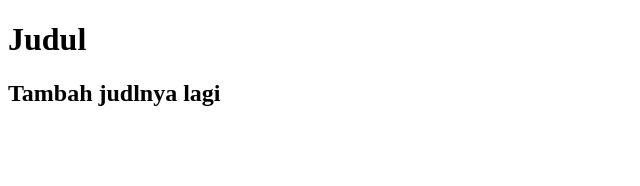
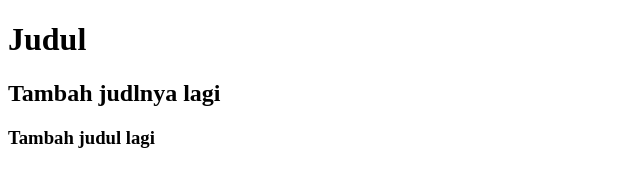
Before and after one commit to gate27/simakda, a plain HTML site: page index.html in a window 1280 px wide. Shown: the whole page, without its empty margins (0-640 px from the left). Drawn offline with Linux system fonts and the light colour scheme.

Commit message:
Update index.html
Tambah Judulnya lagi

```diff
--- a/index.html
+++ b/index.html
@@ -11,6 +11,7 @@
 <body>
     <h1>Judul</h1>
     <h2>Tambah judlnya lagi</h2>
+    <h3>Tambah judul lagi</h3>
 </body>
 
 </html>
```
